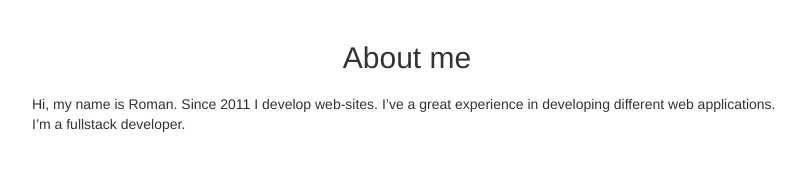
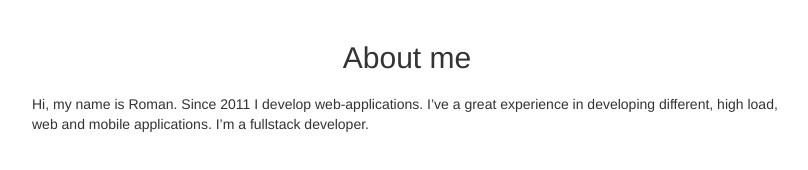
Before and after one commit to Necronru/necronru-homepage, a plain HTML site: page index.html in a window 1280 px wide. Shown: the part 598-768 px from the top of the page, without its empty margins (233-1041 px from the left). Drawn offline with nearby package versions, Linux system fonts and the light colour scheme.

Commit message:
Update index.html

```diff
--- a/index.html
+++ b/index.html
@@ -47,8 +47,8 @@
             <h2 class="text-center" style="margin-bottom: 2rem">About me</h2>
             <div class="col-xs-12 col-md-8 col-md-offset-2">
                 <p>
-                    Hi, my name is Roman. Since 2011 I develop web-sites.
-                    I’ve a great experience in developing different web applications.
+                    Hi, my name is Roman. Since 2011 I develop web-applications.
+                    I’ve a great experience in developing different, high load, web and mobile applications.
                     I’m a fullstack developer.
                 </p>
             </div>
```
